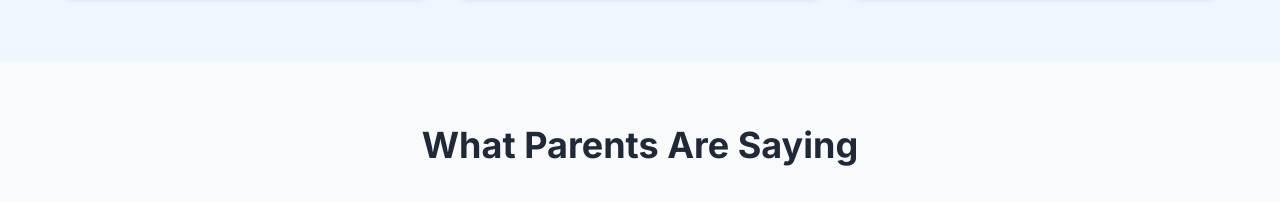
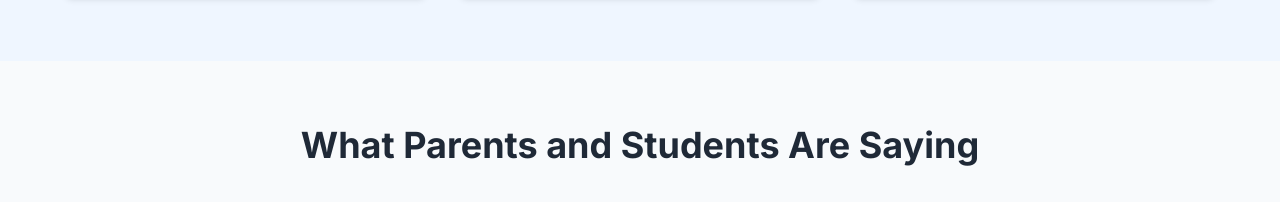
Before and after one commit to gdsuta/tutoring-landing-page, a plain HTML site: page index.html in a window 1280 px wide. Shown: the part 1661-1863 px from the top of the page. Drawn offline with nearby package versions, Linux system fonts and the light colour scheme.

Commit message:
Update index.html

```diff
--- a/index.html
+++ b/index.html
@@ -3,7 +3,7 @@
 <head>
     <meta charset="UTF-8">
     <meta name="viewport" content="width=device-width, initial-scale=1.0">
-    <title data-key="page-title">Expert Online Tutoring for Primary & Secondary Students</title>
+    <title data-key="page-title">Online Tutoring for Primary & Secondary Students</title>
     <!-- Tailwind CSS CDN -->
     <script src="https://cdn.tailwindcss.com"></script>
     <!-- Google Font - Inter -->
@@ -167,7 +167,7 @@
         <!-- Testimonials Section -->
         <section class="py-16 px-4 sm:px-6 lg:px-8">
             <div class="max-w-4xl mx-auto text-center">
-                <h2 class="text-3xl sm:text-4xl font-bold mb-10 text-gray-800" data-key="testimonials-title">What Parents Are Saying</h2>
+                <h2 class="text-3xl sm:text-4xl font-bold mb-10 text-gray-800" data-key="testimonials-title">What Parents and Students Are Saying</h2>
                 <div class="space-y-8">
                     <!-- Testimonial 1 -->
                     <div class="bg-white p-6 rounded-lg shadow-md border-l-4 border-blue-500">
@@ -303,7 +303,7 @@
                 'step2-desc': 'We\'ll connect you with the perfect tutor based on subject, grade, and learning style.',
                 'step3-title': 'Start Learning!',
                 'step3-desc': 'Begin personalized online sessions and watch your child\'s confidence grow.',
-                'testimonials-title': 'What Parents Are Saying',
+                'testimonials-title': 'What Parents and Students Are Saying',
                 'testimonial1-quote': '"Our son\'s grades improved dramatically after just a few sessions. The tutor made learning fun and engaging!"',
                 'testimonial1-author': '- Sarah M., Parent of a 7th Grader',
                 'testimonial2-quote': '"The flexibility of online tutoring has been a game-changer for our family. Highly recommend this service!"',
@@ -339,17 +339,17 @@
                 'label-subjects': 'Subjects of Interest (e.g., Math, English, Science):',
                 'ph-subjects': 'Specify subjects your child needs help with...',
                 'submit-button': 'Submit Registration',
-                'footer-copyright': '&copy; 2025 Expert Online Tutoring. All rights reserved.',
+                'footer-copyright': '2025. Expert Online Tutoring. All rights reserved.',
                 'footer-privacy': 'Privacy Policy',
                 'footer-terms': 'Terms of Service'
             },
             'id': {
-                'page-title': 'Bimbingan Belajar Online Ahli untuk Siswa SD & SMP',
+                'page-title': 'Bimbingan Belajar Online untuk SD, SMP & SMA',
                 'logo-alt': 'Logo Accelerate Edu',
                 'hero-headline': 'Accelerate Edu',
-                'hero-subheadline': 'Bimbingan Belajar Online yang Dipersonalisasi untuk Siswa SD & SMP',
+                'hero-subheadline': 'Bimbingan Belajar Online yang Dipersonalisasi untuk Siswa SD, SMP & SMA',
                 'register-now-btn': 'Daftar Sekarang!',
-                'why-choose-us-title': 'Mengapa Memilih Bimbingan Belajar Online Kami?',
+                'why-choose-us-title': 'Mengapa Memilih Bimbingan Belajar Online Accelerate Edu?',
                 'benefit-tutor-icon-alt': 'Ikon Tutor Ahli',
                 'benefit-tutor-title': 'Tutor Berpengalaman',
                 'benefit-tutor-desc': 'Tutor kami yang berkualifikasi tinggi dan berpengalaman memiliki semangat mengajar dan berdedikasi untuk kesuksesan siswa.',
@@ -385,7 +385,7 @@
                 'step2-desc': 'Kami akan menghubungkan Anda dengan tutor yang sempurna berdasarkan mata pelajaran, kelas, dan gaya belajar.',
                 'step3-title': 'Mulai Belajar!',
                 'step3-desc': 'Mulai sesi online yang dipersonalisasi dan saksikan kepercayaan diri anak Anda tumbuh.',
-                'testimonials-title': 'Kata Orang Tua',
+                'testimonials-title': 'Kata Orang Tua dan Siswa',
                 'testimonial1-quote': '"Nilai putra kami meningkat drastis setelah beberapa sesi saja. Tutornya membuat belajar menjadi menyenangkan dan menarik!"',
                 'testimonial1-author': '- Sarah M., Orang Tua Siswa Kelas 7',
                 'testimonial2-quote': '"Fleksibilitas bimbingan belajar online telah menjadi pengubah permainan bagi keluarga kami. Sangat merekomendasikan layanan ini!"',
@@ -399,7 +399,7 @@
                 'label-email': 'Alamat Email:',
                 'ph-email': 'email.anda@contoh.com',
                 'label-phone': 'Nomor Telepon:',
-                'ph-phone': '(123) 456-7890',
+                'ph-phone': '(+62) 812-3415-6786',
                 'label-student-name': 'Nama Siswa:',
                 'ph-student-name': 'Nama Lengkap Siswa',
                 'label-grade': 'Tingkat Kelas Siswa Saat Ini:',
@@ -421,7 +421,7 @@
                 'label-subjects': 'Mata Pelajaran yang Diminati (misalnya, Matematika, Bahasa Inggris, Sains):',
                 'ph-subjects': 'Sebutkan mata pelajaran yang dibutuhkan anak Anda...',
                 'submit-button': 'Kirim Pendaftaran',
-                'footer-copyright': '&copy; 2025 Bimbingan Belajar Online Ahli. Semua Hak Dilindungi.',
+                'footer-copyright': '2025. Bimbingan Belajar Accelerate Edu. Semua Hak Dilindungi.',
                 'footer-privacy': 'Kebijakan Privasi',
                 'footer-terms': 'Ketentuan Layanan'
             }
```
